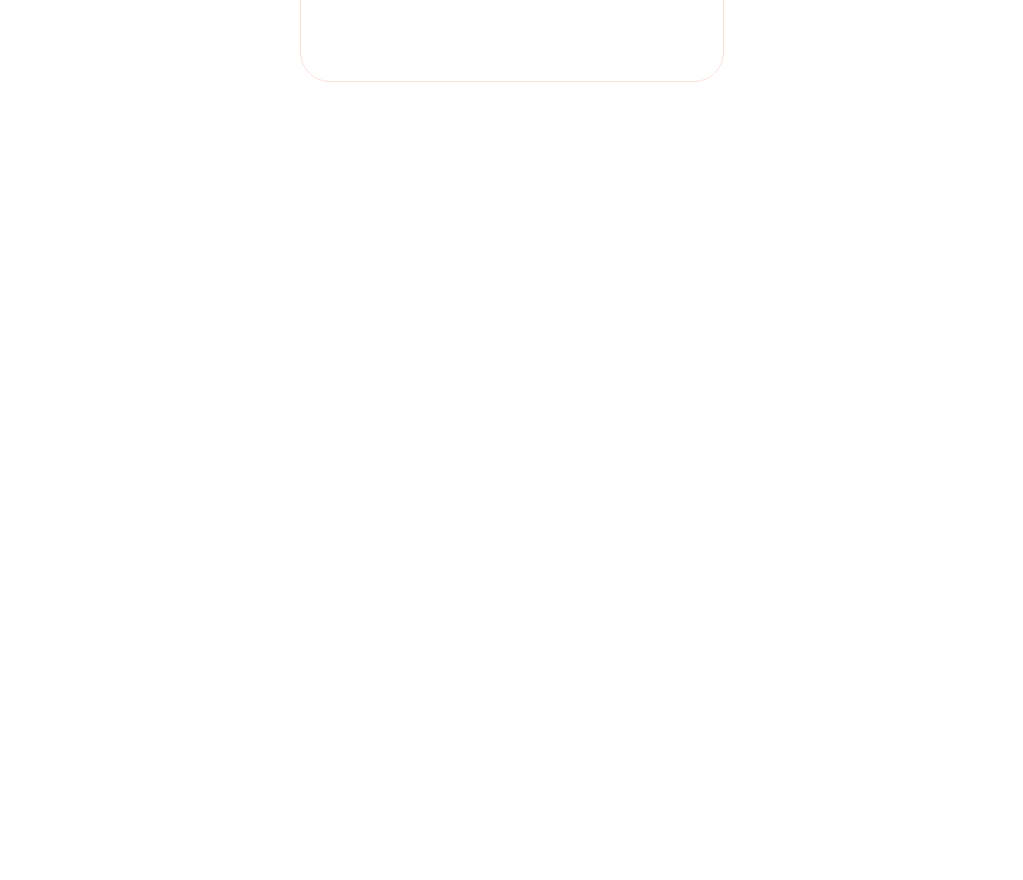
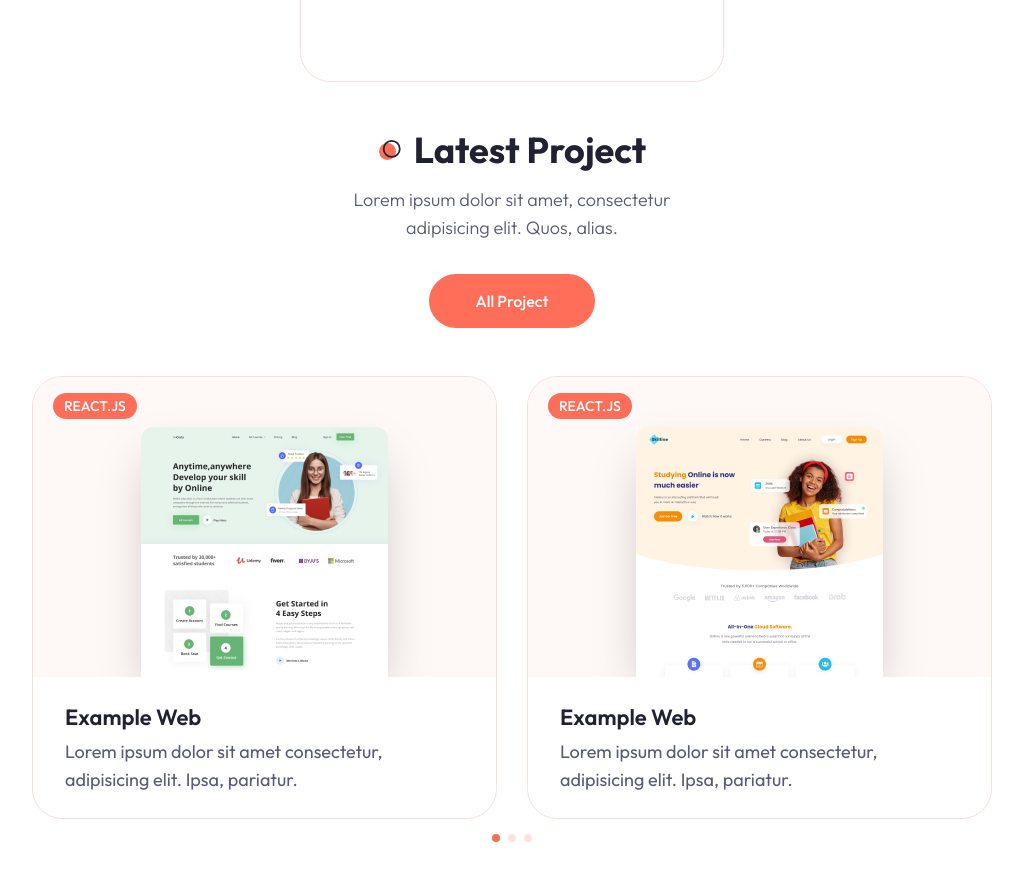
Before and after one commit to yongkisatrias/yongki-portfolio, a Next.js app: page / in a window 1280 px wide. Shown: the part 2660-3540 px from the top of the page, without its empty margins (128-1151 px from the left). Built offline with nearby package versions, Linux system fonts and the light colour scheme.

Commit message:
[UPDATE] Update work section

```diff
--- a/app/globals.css
+++ b/app/globals.css
@@ -89,3 +89,10 @@
 .badge {
   @apply z-10 w-[200px] h-[68px] bg-white dark:backdrop-blur-[44px] shadow-2xl p-4 rounded-[10px] flex items-center gap-x-4;
 }
+
+/* Swiper Bullets Styles */
+.swiper-horizontal > .section-pagination-bullets .swiper-pagination-bullet,
+.swiper-pagination-horizontal.swiper-pagination-bullets
+  .swiper-pagination-bullet {
+  @apply bg-primary;
+}
--- a/app/page.jsx
+++ b/app/page.jsx
@@ -2,6 +2,7 @@
 import About from "@/components/About";
 import Hero from "@/components/Hero";
 import Services from "@/components/Services";
+import Work from "@/components/Work";
 
 export default function Home() {
   return (
@@ -9,6 +10,7 @@
       <Hero />
       <About />
       <Services />
+      <Work />
     </main>
   );
 }
--- /dev/null
+++ b/components/ProjectCard.jsx
@@ -0,0 +1,49 @@
+import Link from "next/link";
+import Image from "next/image";
+import { Card, CardHeader } from "./ui/card";
+import { Github, Link2Icon } from "lucide-react";
+import { Badge } from "./ui/badge";
+
+const ProjectCard = ({ project }) => {
+  return (
+    <Card className="group overflow-hidden relative">
+      <CardHeader className="p-0">
+        {/* Image */}
+        <div className="relative w-full h-[300px] flex items-center justify-center bg-tertiary dark:bg-secondary/40 xl:bg-work_project_bg_light xl:dark:bg-work_project_bg_dark xl:bg-[110%] xl:bg-no-repeat overflow-hidden">
+          <Image
+            className="absolute bottom-0 shadow-2xl"
+            src={project.image}
+            width={247}
+            height={250}
+            alt="project-picture"
+            priority
+          />
+          {/* Button Links */}
+          <div className="flex gap-x-4">
+            <Link
+              href={project.link}
+              className="bg-secondary w-[54px] h-[54px] rounded-full flex justify-center items-center scale-0 opacity-0 group-hover:scale-100 group-hover:opacity-100 transition-all duration-200"
+            >
+              <Link2Icon className="text-white" />
+            </Link>
+            <Link
+              href={project.github}
+              className="bg-secondary w-[54px] h-[54px] rounded-full flex justify-center items-center scale-0 opacity-0 group-hover:scale-100 group-hover:opacity-100 transition-all duration-200"
+            >
+              <Github className="text-white" />
+            </Link>
+          </div>
+        </div>
+      </CardHeader>
+      <div className="h-full px-8 py-6">
+        <Badge className="uppercase text-sm font-medium mb-2 absolute top-4 left-5">
+          {project.category}
+        </Badge>
+        <h4 className="h4 mb-1">{project.name}</h4>
+        <p className="text-muted-foreground text-lg">{project.description}</p>
+      </div>
+    </Card>
+  );
+};
+
+export default ProjectCard;
--- /dev/null
+++ b/components/Work.jsx
@@ -0,0 +1,101 @@
+"use client";
+import Link from "next/link";
+import { Button } from "./ui/button";
+
+// Import Swiper React Components
+import { Swiper, SwiperSlide } from "swiper/react";
+
+// Import Swiper Styles
+import "swiper/css";
+import "swiper/css/pagination";
+
+// Import Required Modules
+import { Pagination } from "swiper/modules";
+
+// Components
+import ProjectCard from "./ProjectCard";
+
+const projectData = [
+  {
+    image: "/work/4.png",
+    category: "React.js",
+    name: "Example Web",
+    description:
+      "Lorem ipsum dolor sit amet consectetur, adipisicing elit. Ipsa, pariatur.",
+    link: "/",
+    github: "/",
+  },
+  {
+    image: "/work/3.png",
+    category: "React.js",
+    name: "Example Web",
+    description:
+      "Lorem ipsum dolor sit amet consectetur, adipisicing elit. Ipsa, pariatur.",
+    link: "/",
+    github: "/",
+  },
+  {
+    image: "/work/2.png",
+    category: "React.js",
+    name: "Example Web",
+    description:
+      "Lorem ipsum dolor sit amet consectetur, adipisicing elit. Ipsa, pariatur.",
+    link: "/",
+    github: "/",
+  },
+  {
+    image: "/work/1.png",
+    category: "React.js",
+    name: "Example Web",
+    description:
+      "Lorem ipsum dolor sit amet consectetur, adipisicing elit. Ipsa, pariatur.",
+    link: "/",
+    github: "/",
+  },
+];
+
+const Work = () => {
+  return (
+    <section className="relative mb-12 xl:mb-48">
+      <div className="container mx-auto">
+        {/* Text */}
+        <div className="max-w-[400px] mx-auto xl:mx-0 text-center xl:text-left mb-12 xl:h-[400px] flex flex-col justify-center items-center xl:items-start">
+          <h2 className="section-title mb-4">Latest Project</h2>
+          <p className="subtitle mb-8">
+            Lorem ipsum dolor sit amet, consectetur adipisicing elit. Quos,
+            alias.
+          </p>
+          <Link href="/projects">
+            <Button>All Project</Button>
+          </Link>
+        </div>
+        {/* Slider */}
+        <div className="xl:max-w-[1000px] xl:absolute right-0 top-0">
+          <Swiper
+            className="h-[480px]"
+            slidesPerView={1}
+            breakpoints={{
+              640: {
+                slidesPerView: 2,
+              },
+            }}
+            spaceBetween={30}
+            modules={[Pagination]}
+            pagination={{ clickable: true }}
+          >
+            {/* Show only the first 4 project for the slides */}
+            {projectData.slice(0, 4).map((project, index) => {
+              return (
+                <SwiperSlide key={index}>
+                  <ProjectCard project={project} />
+                </SwiperSlide>
+              );
+            })}
+          </Swiper>
+        </div>
+      </div>
+    </section>
+  );
+};
+
+export default Work;
--- a/tailwind.config.js
+++ b/tailwind.config.js
@@ -86,6 +86,8 @@
         about_shape_dark: "url(/about/shape-dark.svg)",
         dots_light: "url(/dots-light.svg)",
         dots_dark: "url(/dots-dark.svg)",
+        work_project_bg_light: "url(/work/project-bg-light.png)",
+        work_project_bg_dark: "url(/work/project-bg-dark.png)",
       },
     },
   },
```
